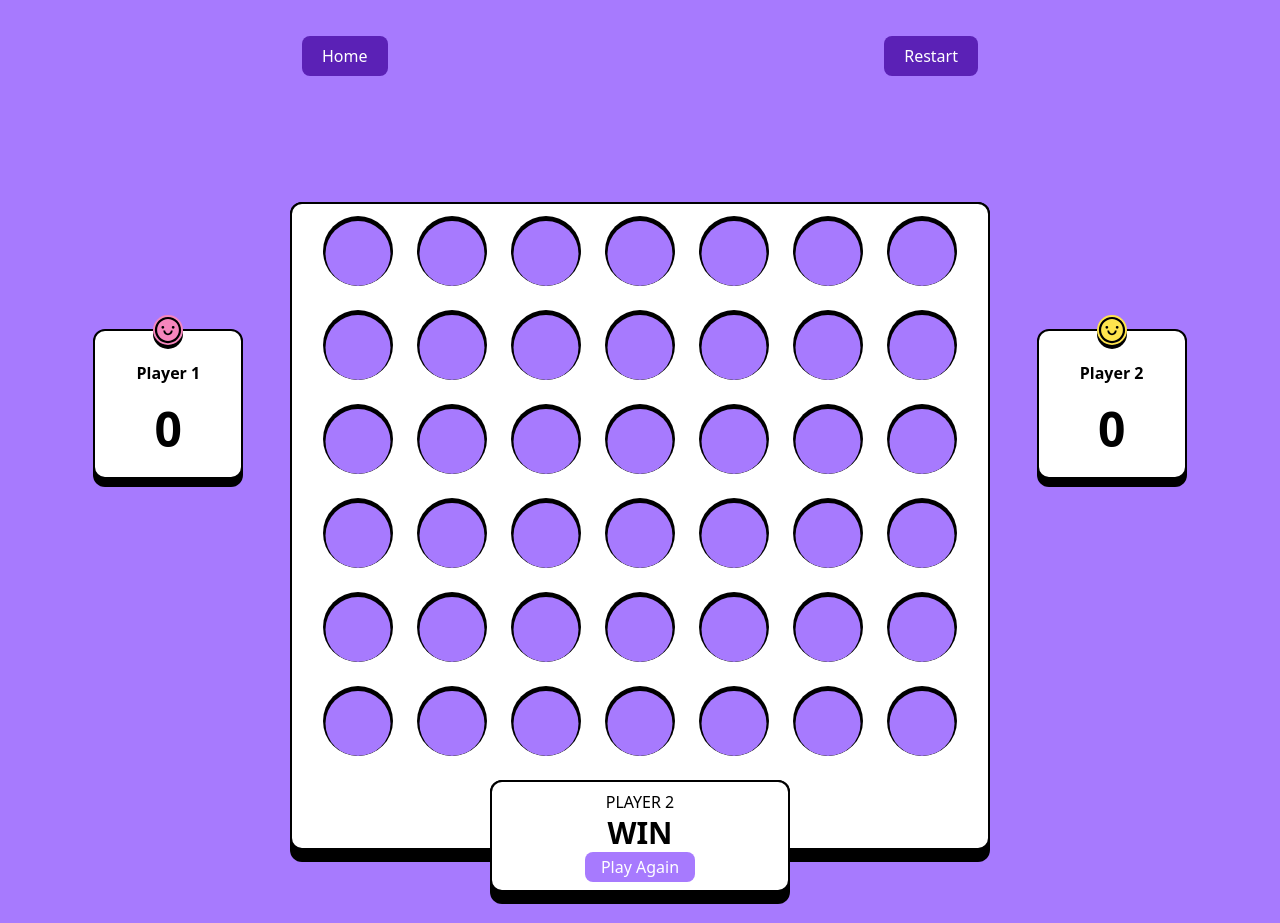
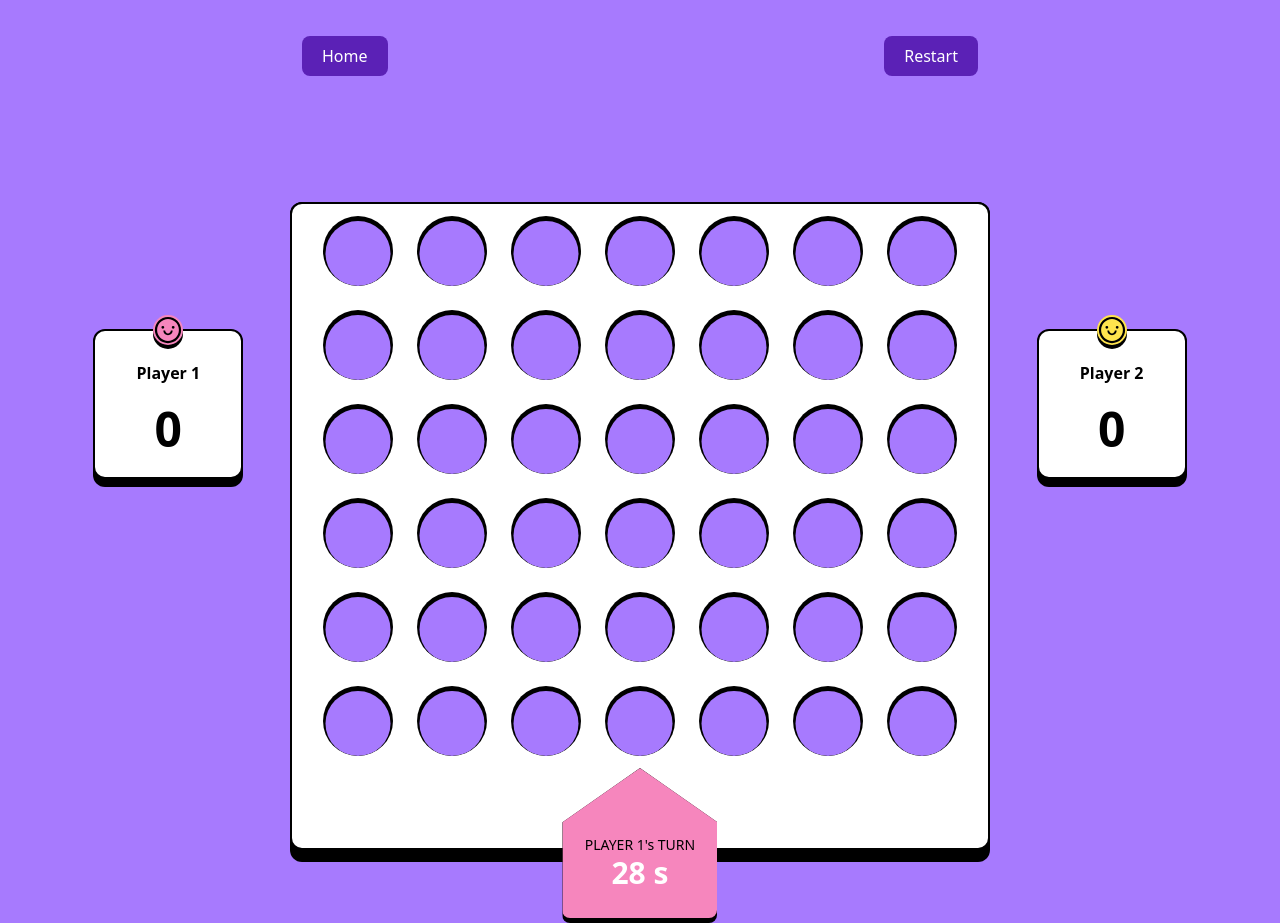
Before and after one commit to Da-Gu-Gu-Gu/connect-four, a Next.js app: page /game in a window 1280 px wide. Built offline with nearby package versions, Linux system fonts and the light colour scheme.

Commit message:
add win or draw status

```diff
--- a/pages/game.tsx
+++ b/pages/game.tsx
@@ -31,6 +31,8 @@ export default function Game() {
   const [p1Score, setP1Score] = useState(0);
   const [p2Score, setP2Score] = useState(0);
   const [timer, setTimer] = useState(30);
+  const [gameisFinished,setGameisFinished]=useState(false)
+
   const router = useRouter();
   const { isCpu } = router.query;
 
@@ -67,7 +69,14 @@ export default function Game() {
 
   useEffect(() => {
     setTimer(30);
-  }, [turn]);
+   setGameisFinished(board.every((inner)=>inner.every(x=>x!==" ")))
+  },[turn]
+  );
+
+
+
+
+  console.log("isOver",gameisFinished)
 
   return (
     <>
@@ -136,9 +145,9 @@ export default function Game() {
                     });
                   })}
 
-                  <ResultBox />
-
-                  {/* <Timer turn={turn} timer={timer} setTimer={setTimer} setTurn={setTurn}/> */}
+                 {gameisFinished?<ResultBox p1Score={p1Score} p2Score={p2Score} isCpu={!!isCpu} />:
+                    <Timer turn={turn} timer={timer} setTimer={setTimer} setTurn={setTurn}/>
+                }
                 </div>
               </div>
             </div>
--- a/pages/index.tsx
+++ b/pages/index.tsx
@@ -31,7 +31,7 @@ export default function Home() {
         <Link href={"/game?isCpu=true"}>
         <Category background='bg-panyaung' label='PLAYER VS CPU' isCpu={true}/>
         </Link>
-        <Link href={"/game/?opponent=p2"}>
+        <Link href={"/game/"}>
         <Category background='bg-awar' label='PLAYER VS PLAYER'/>
         </Link>
         <Category onClick={ruleHandler} background='bg-white' label='GAME RULES' isRule={true}/>
--- a/src/components/ResultBox.tsx
+++ b/src/components/ResultBox.tsx
@@ -1,11 +1,24 @@
 import React from 'react'
 
-const ResultBox = () => {
+
+interface ResultBoxProps{
+  p1Score:number,
+  p2Score:number,
+  isCpu:boolean,
+
+}
+
+const ResultBox = ({p1Score,p2Score,isCpu}:ResultBoxProps) => {
+
+  const winner=p1Score>p2Score?"PLAYER 1":isCpu?"COMPUTER":"PLAYER 2"
+  const status=p1Score===p2Score?"Draw":"Win"
+
+
   return (
     <div className="absolute w-[250px] -bottom-[120px] mb-10 md:w-[300px] rounded-xl md:-bottom-24  pb-3 bg-black ">
     <div className="bg-white border-black border-2 p-2 rounded-xl flex flex-col justify-center items-center">
-      <p className="text-normal">PLAYER 2</p>
-      <h1 className="text-3xl font-bold my-px">WIN</h1>
+      {status!=="Draw" && <p className="text-normal">{winner}</p>}
+      <h1 className="text-3xl font-bold my-px">{status}</h1>
       <div className="bg-kayan px-4 py-[3px] text-white rounded-lg cursor-pointer">
         Play Again
       </div>
```
